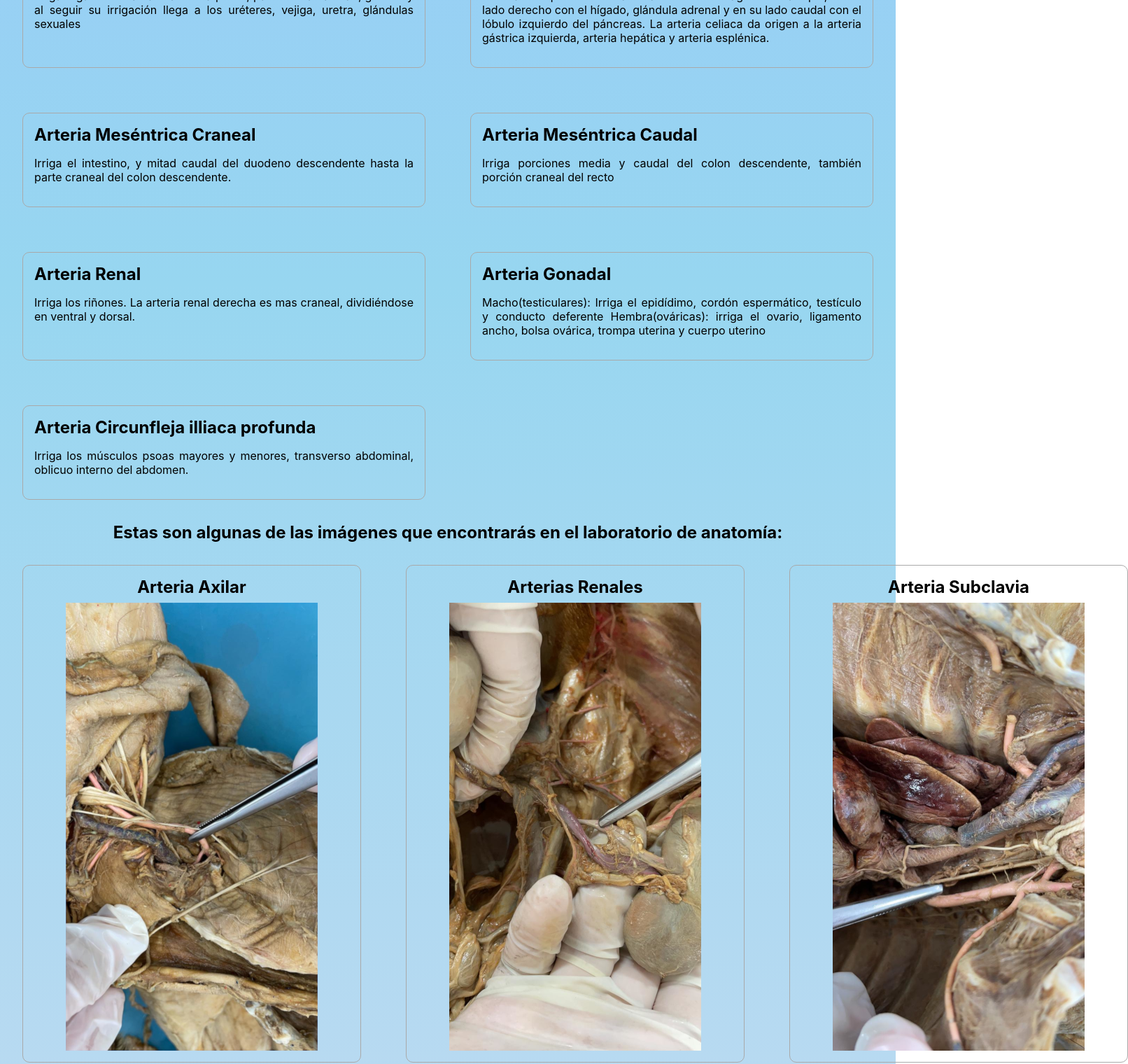
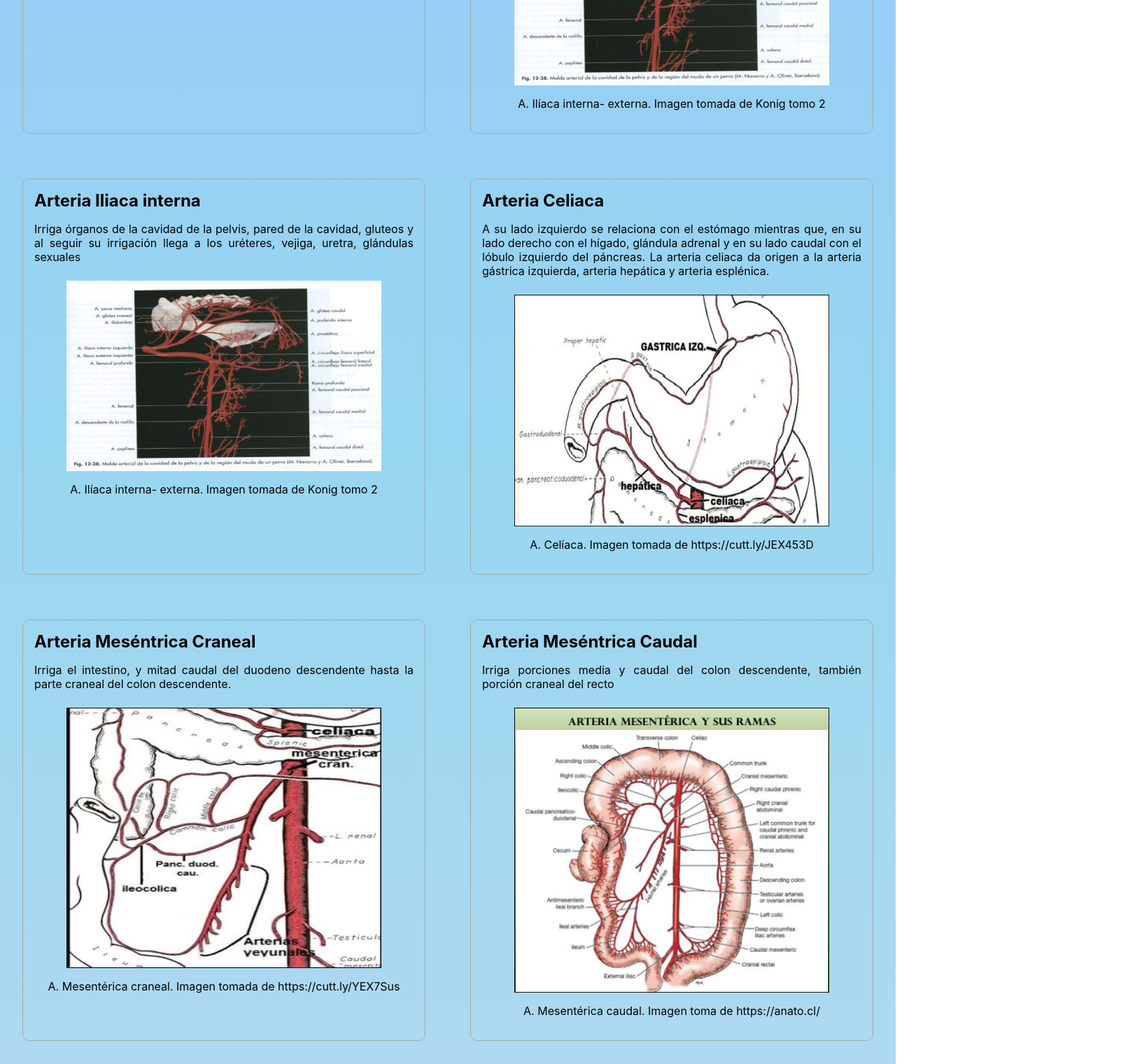
Before and after one commit to jdmejiav/AortApp, a React (Create React App) app: page /mestudios in a window 1280 px wide. Shown: the part 1200-2720 px from the top of the page at 70% size, 1612 px wide, since content can reach past the window. Built offline with nearby package versions, Linux system fonts and the light colour scheme; no server answers; sample sign-in values are in the browser's storage.

Commit message:
fixes on images positions

```diff
--- a/src/pages/home.js
+++ b/src/pages/home.js
@@ -30,12 +30,7 @@ export default class Home extends React.Component {
                 Esta página se diseñó como un método de estudio didáctico y
                 divertido, donde los estudiantes puedan comprender, analizar,
                 identificar y conocer la función de cada una de las ramas de la
-                aorta por su propio medio, además de esto servirá como una
-                alternativa extra para que los docentes evalúen el conocimiento
-                que han adquirido los estudiantes a lo largo de las clases
-                teórico-practicas, esto con el fin de convertir todo el material
-                de estudio en un mundo lleno de aprendizaje dónde jugar y
-                compartir con tus compañeros te ayudará en tu vida académica.
+                aorta por su propio medio.
               </p>
             </div>
             <div className="texto-home">
--- a/src/pages/mestudio.js
+++ b/src/pages/mestudio.js
@@ -18,7 +18,6 @@ import ailiacainternaexterna from "../components/images/ailiacainternaexterna.pn
 import amesentericacaudal from "../components/images/amesentericacaudal.png";
 import amesentericacraneal from "../components/images/amesentericacraneal.png";
 import arenal from "../components/images/arenal2.png";
-
 
 export default class MEstudio extends React.Component {
   render() {
@@ -49,10 +48,12 @@ export default class MEstudio extends React.Component {
               <div className="center">
                 <img className="img-mestudio" src={acarotidacomun}></img>
               </div>
-              <p className="center">A. Carótida común . Imagen tomada de (Popesko, 1998)</p>
+              <p className="center">
+                A. Carótida común . Imagen tomada de (Popesko, 1998)
+              </p>
             </li>
             <li className="item-text">
-              <h1 className="tittle">Arteria Subclavia</h1>
+              <h1 className="tittle">Arteria Subclavia Izquierda</h1>
               <p>
                 Irriga el cuello, miembro anterior, parte ventral y craneal del
                 tórax, también irriga el cerebro a través de la arteria
@@ -67,7 +68,10 @@ export default class MEstudio extends React.Component {
                 <img className="img-mestudio" src={aaxilar2}></img>
               </div>
 
-              <p className="center">A. Axilar, continuación de la subclavia. Imagen tomada de  anatomy dog-budras</p>
+              <p className="center">
+                A. Axilar, continuación de la subclavia. Imagen tomada de
+                anatomy dog-budras
+              </p>
             </li>
 
             <li className="item-text">
@@ -86,6 +90,16 @@ export default class MEstudio extends React.Component {
                 izquierda irriga superficie ventral de los músculos psoas, mayor
                 y menor La derecha cruza vena cava caudal
               </p>
+
+              <div className="center">
+                <img
+                  className="img-container img-mestudio2"
+                  src={ailiacainternaexterna}
+                ></img>
+              </div>
+              <p className="center">
+                A. Ilíaca interna- externa. Imagen tomada de Konig tomo 2
+              </p>
             </li>
             <li className="item-text">
               <h1 className="tittle">Arteria Iliaca interna</h1>
@@ -93,6 +107,16 @@ export default class MEstudio extends React.Component {
                 Irriga órganos de la cavidad de la pelvis, pared de la cavidad,
                 gluteos y al seguir su irrigación llega a los uréteres, vejiga,
                 uretra, glándulas sexuales
+              </p>
+
+              <div className="center">
+                <img
+                  className="img-container img-mestudio2"
+                  src={ailiacainternaexterna}
+                ></img>
+              </div>
+              <p className="center">
+                A. Ilíaca interna- externa. Imagen tomada de Konig tomo 2
               </p>
             </li>
             <li className="item-text">
@@ -104,12 +128,31 @@ export default class MEstudio extends React.Component {
                 da origen a la arteria gástrica izquierda, arteria hepática y
                 arteria esplénica.
               </p>
+
+              <div className="center">
+                <img
+                  className="img-container img-mestudio2"
+                  src={aceliaca}
+                ></img>
+              </div>
+              <p className="center">
+                A. Celíaca. Imagen tomada de https://cutt.ly/JEX453D
+              </p>
             </li>
             <li className="item-text">
               <h1 className="tittle">Arteria Meséntrica Craneal</h1>
               <p>
                 Irriga el intestino, y mitad caudal del duodeno descendente
                 hasta la parte craneal del colon descendente.
+              </p>
+              <div className="center">
+                <img
+                  className="img-container img-mestudio2"
+                  src={amesentericacraneal}
+                ></img>
+              </div>
+              <p className="center">
+                A. Mesentérica craneal. Imagen tomada de https://cutt.ly/YEX7Sus
               </p>
             </li>
             <li className="item-text">
@@ -118,6 +161,15 @@ export default class MEstudio extends React.Component {
                 Irriga porciones media y caudal del colon descendente, también
                 porción craneal del recto
               </p>
+              <div className="center">
+                <img
+                  className="img-container img-mestudio2"
+                  src={amesentericacaudal}
+                ></img>
+              </div>
+              <p className="center">
+                A. Mesentérica caudal. Imagen toma de https://anato.cl/
+              </p>
             </li>
             <li className="item-text">
               <h1 className="tittle">Arteria Renal</h1>
@@ -125,6 +177,11 @@ export default class MEstudio extends React.Component {
                 Irriga los riñones. La arteria renal derecha es mas craneal,
                 dividiéndose en ventral y dorsal.
               </p>
+
+              <div className="center">
+                <img className="img-container img-mestudio2" src={arenal}></img>
+              </div>
+              <p className="center">A. renal. tomada de anatomy dog-budras</p>
             </li>
 
             <li className="item-text">
@@ -135,6 +192,23 @@ export default class MEstudio extends React.Component {
                 ovario, ligamento ancho, bolsa ovárica, trompa uterina y cuerpo
                 uterino
               </p>
+
+              <div className="center">
+                <img
+                  className="img-container img-mestudio2"
+                  src={agonadal1}
+                ></img>
+              </div>
+
+              <div className="center">
+                <img
+                  className="img-container img-mestudio2"
+                  src={agonadal2}
+                ></img>
+              </div>
+              <p className="center">
+                A. Gonadales. imágenes tomadas de Anatomy dog-budras
+              </p>
             </li>
 
             <li className="item-text">
@@ -142,6 +216,16 @@ export default class MEstudio extends React.Component {
               <p>
                 Irriga los músculos psoas mayores y menores, transverso
                 abdominal, oblicuo interno del abdomen.
+              </p>
+              <div className="center">
+                <img
+                  className="img-container img-mestudio2"
+                  src={acircunflejailiacaprofunda}
+                ></img>
+              </div>
+              <p className="center">
+                A. Circunfleja ilíaca profunda. Imagen tomada de
+                https://cutt.ly/UEVqAEW
               </p>
             </li>
           </ul>
@@ -201,95 +285,6 @@ export default class MEstudio extends React.Component {
             </li>
 
 
-
-
-
-
-
-            <li className="item-img">
-              <div className="center">
-                <h1 className="tittle">Arteria Celiaca</h1>
-              </div>
-              <div className="center">
-                <img className="img-container img-mestudio2" src={aceliaca}></img>
-              </div>
-              <p className="center">A. Celíaca.  Imagen tomada de https://cutt.ly/JEX453D</p>
-            </li>
-            <li className="item-img">
-              <div className="center">
-                <h1 className="tittle">Arteria Celiaca Profunda</h1>
-              </div>
-
-              <div className="center">
-                <img className="img-container img-mestudio2" src={acircunflejailiacaprofunda}></img>
-              </div>
-              <p className="center">A. Circunfleja ilíaca profunda. Imagen tomada de https://cutt.ly/UEVqAEW</p>
-            </li>
-            <li className="item-img">
-              <div className="center">
-                <h1 className="tittle">Arteria gonadal</h1>
-              </div>
-
-              <div className="center">
-                <img className="img-container img-mestudio2" src={agonadal1}></img>
-              </div>
-              <p className="center">A. Gonadales. imágenes tomadas de Anatomy dog-budras</p>
-            </li>
-            <li className="item-img">
-              <div className="center">
-                <h1 className="tittle">Arteria gonadal</h1>
-              </div>
-
-              <div className="center">
-                <img className="img-container img-mestudio2" src={agonadal2}></img>
-              </div>
-              <p className="center">A. Gonadales. imágenes tomadas de Anatomy dog-budras</p>
-
-            </li>
-            <li className="item-img">
-              <div className="center">
-                <h1 className="tittle">Arteria Iliaca interna externa</h1>
-              </div>
-
-              <div className="center">
-                <img className="img-container img-mestudio2" src={ailiacainternaexterna}></img>
-              </div>
-              <p className="center">A. Ilíaca interna- externa. Imagen tomada de Konig tomo 2</p>
-            </li>
-            <li className="item-img">
-              <div className="center">
-                <h1 className="tittle">Arteria Meséntrica Caudal</h1>
-              </div>
-
-              <div className="center">
-                <img className="img-container img-mestudio2" src={amesentericacaudal}></img>
-              </div>
-              <p className="center">A. Mesentérica caudal. Imagen toma de https://anato.cl/</p>
-            </li>
-
-            <li className="item-img">
-              <div className="center">
-                <h1 className="tittle">Arteria Meséntrica Craneal</h1>
-              </div>
-
-              <div className="center">
-                <img className="img-container img-mestudio2" src={amesentericacraneal}></img>
-              </div>
-              <p className="center">A. Mesentérica craneal. Imagen tomada de  https://cutt.ly/YEX7Sus</p>
-            </li>
-
-            <li className="item-img">
-              <div className="center">
-                <h1 className="tittle">Arteria Renal</h1>
-              </div>
-
-              <div className="center">
-                <img className="img-container img-mestudio2" src={arenal}></img>
-              </div>
-              <p className="center">A. renal. tomada de anatomy dog-budras
-</p>
-            </li>
-
           </ul>
         </div>
       </div>
```
